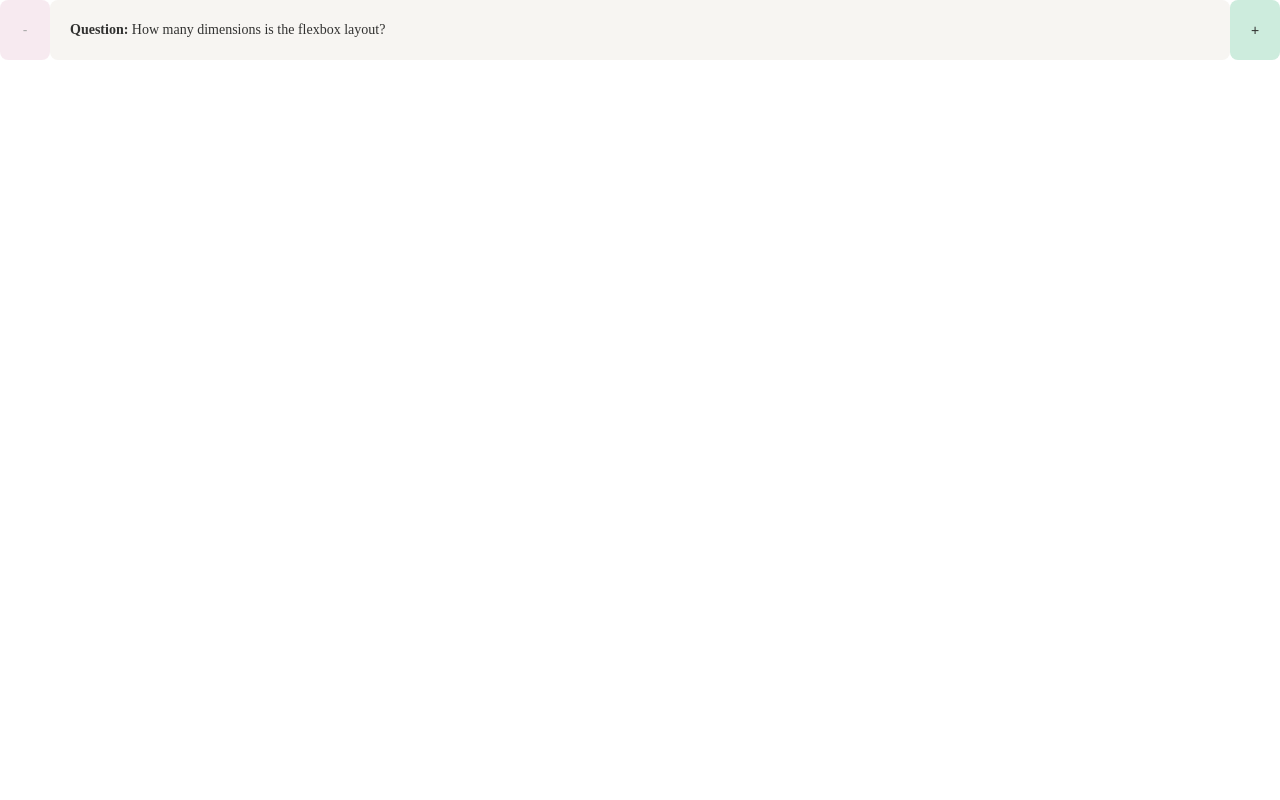
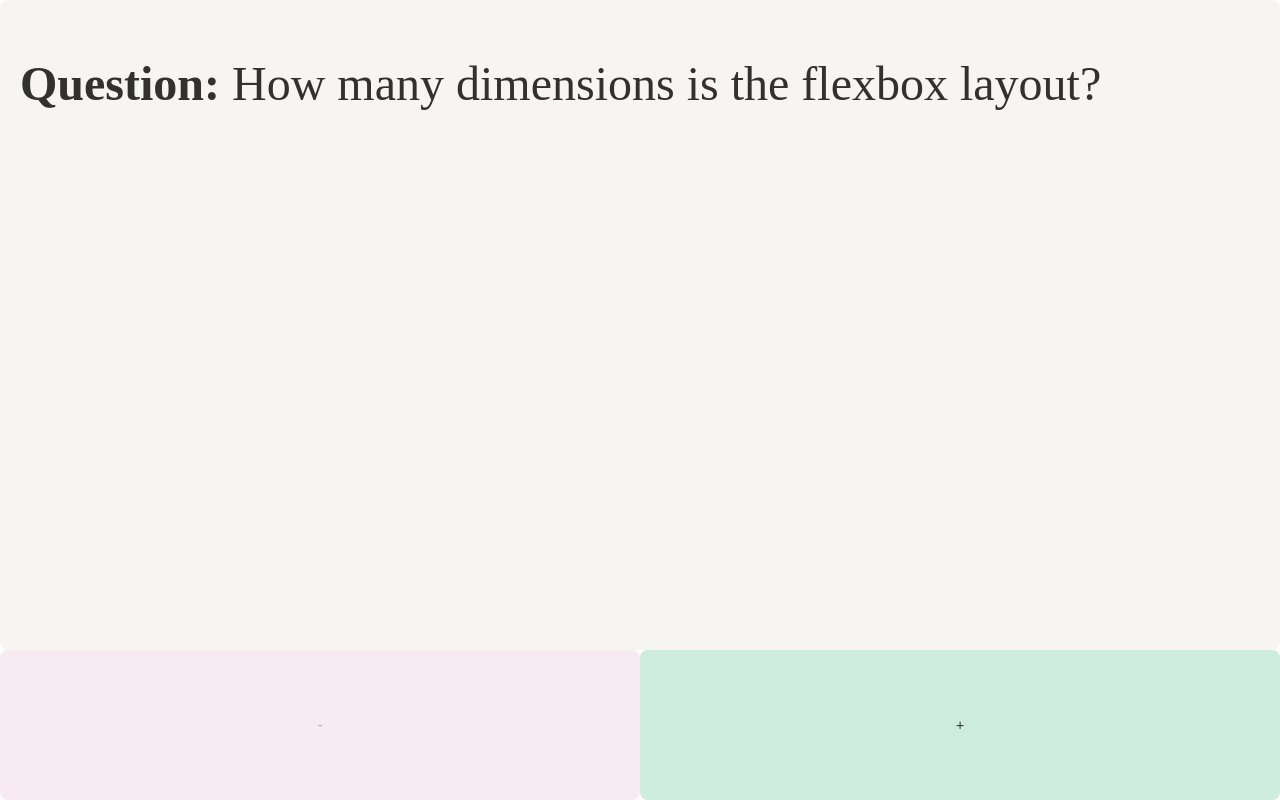
Before and after one commit to joshclyde/game-please-thanks, a React app: page / in a window 1280 px wide. Built offline with nearby package versions, Linux system fonts and the light colour scheme.

Commit message:
added some firebase stuff

```diff
--- a/src/Components/Flashcard/FlashcardQuiz/FlashcardQuiz.tsx
+++ b/src/Components/Flashcard/FlashcardQuiz/FlashcardQuiz.tsx
@@ -7,15 +7,21 @@ import { multiclass } from "@Utils";
 import Flashcard from "../Flashcard";
 
 const styles = {
+  realContainer: {
+    display: "flex",
+    flexFlow: "column nowrap",
+    height: "100vh",
+  },
   container: {
     display: "flex",
     flexFlow: "row nowrap",
     alignItems: "stretch",
     width: "100%",
-    height: "100%",
+    // height: "100%",
   },
   sharedButton: {
-    width: 50,
+    height: 150,
+    width: "50%",
   },
   incrementButton: {
     backgroundColor: "#CDECDD",
@@ -38,6 +44,7 @@ const styles = {
 
 type Props = {
   classes: {
+    realContainer: string;
     container: string;
     sharedButton: string;
     incrementButton: string;
@@ -60,7 +67,14 @@ const FlashcardQuiz: FunctionComponent<Props> = ({ classes, flashcardContents })
     [],
   );
 
-  return (
+  return flashcardIndex < 1000 ? (
+    <div className={classes.realContainer}>
+      <Flashcard
+        className={classes.flashcard}
+        {...flashcardContents[flashcardIndex]}
+        frontClassName={classes.frontClassName}
+        backClassName={classes.backClassName}
+      />
       <div className={classes.container}>
         <Button
           className={multiclass(classes.sharedButton, classes.decrementButton)}
@@ -69,12 +83,6 @@ const FlashcardQuiz: FunctionComponent<Props> = ({ classes, flashcardContents })
         >
           -
         </Button>
-      <Flashcard
-        className={classes.flashcard}
-        {...flashcardContents[flashcardIndex]}
-        frontClassName={classes.frontClassName}
-        backClassName={classes.backClassName}
-      />
         <Button
           className={multiclass(classes.sharedButton, classes.incrementButton)}
           disabled={flashcardIndex === flashcardContents.length - 1}
@@ -83,6 +91,11 @@ const FlashcardQuiz: FunctionComponent<Props> = ({ classes, flashcardContents })
           +
         </Button>
       </div>
+    </div>
+  ) : (
+    <div>
+      <p>HELLO</p>
+    </div>
   );
 };
 
--- a/src/Design/Tile/Tile.tsx
+++ b/src/Design/Tile/Tile.tsx
@@ -24,7 +24,7 @@ const styles = {
     border: "none",
     color: "#313130",
     padding: "8px 20px",
-    fontSize: 14,
+    fontSize: "3em",
     borderRadius: 8,
   },
 };
--- a/src/Design/Tile/TileWithMarkdown.tsx
+++ b/src/Design/Tile/TileWithMarkdown.tsx
@@ -21,6 +21,7 @@ type Props = {
 
 const TileWithMarkdown: FunctionComponent<Props> = ({ className, input, onClick }) => (
   <Tile className={className} onClick={onClick}>
+    {/* {input} */}
     <ReactMarkdown source={input} />
   </Tile>
 );
--- a/src/Routes/Home/HomePage.tsx
+++ b/src/Routes/Home/HomePage.tsx
@@ -62,7 +62,7 @@ const flashcardContents = [
 ];
 
 export const HomePage: FunctionComponent<Props> = () => (
-  <div>
-    <FlashcardQuiz flashcardContents={flashcardContents} />
-  </div>
+  // <div>
+  <FlashcardQuiz flashcardContents={flashcardContents} />
+  // </div>
 );
--- a/src/components/App/index.tsx
+++ b/src/components/App/index.tsx
@@ -28,19 +28,19 @@ window.addEventListener("resize", () => {
 });
 
 const App = () => (
-  <div>
+  // <div>
   <Provider store={store}>
     {/* TODO make innerWidth and innerHeight redux */}
-      <div>
+    {/* <div> */}
     <Switch>
       {/* <Route path="/flashcards" component={FlashcardPage} />
           <Route path="/ukulele" component={UkulelePage} />
           <Route path="/albums" component={AlbumPage} /> */}
       <Route path="/" component={HomePage} />
     </Switch>
-      </div>
+    {/* </div> */}
   </Provider>
-  </div>
+  // </div>
 );
 
 export default App;
```
Also changed, not shown: firebase.json (added), 2 other files (tests, documents, lock files or other folders). Lines whose indentation alone changed are shown as unchanged.
